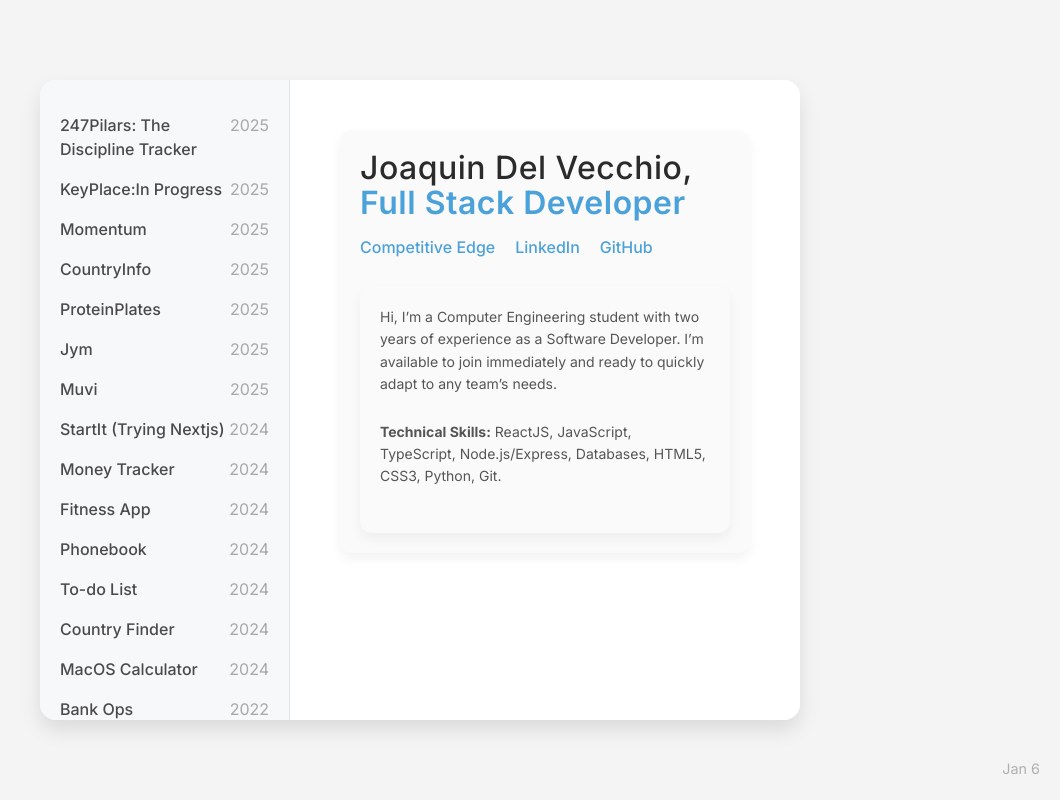
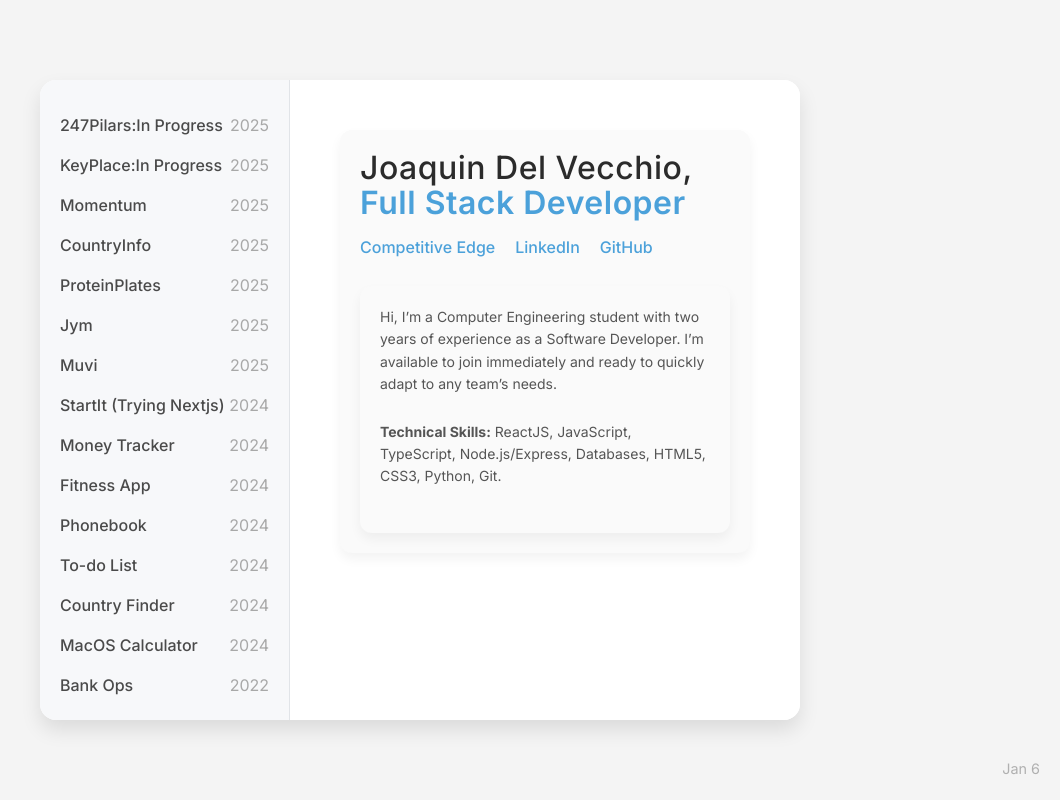
Before and after one commit to JoaDelVecchio/personalWebsite, a React (Vite) app: page / in a window 1280 px wide. Shown: the whole page, without its empty margins (220-1280 px from the left). Built offline with nearby package versions, Linux system fonts and the light colour scheme.

Commit message:
Change description for latest project added

```diff
--- a/src/App.jsx
+++ b/src/App.jsx
@@ -11,13 +11,13 @@ function App() {
 
   const projects = [
     {
-      id: "247Pilars:In Progress",
-      name: "247Pilars: The Discipline Tracker",
+      id: "247Pilars",
+      name: "247Pilars:In Progress",
       year: "2025",
       link: "https://247-pilars.vercel.app/",
       image: "247pilars.png",
       description:
-        "247Pilars is an app designed for those who embrace the grind. Inspired by the 247 lifestyle, it helps users stay disciplined, track progress, and execute their daily goals with precision.",
+        "247Pilars is The Discipline Tracker, an app designed for those who embrace the grind. Inspired by the 247 lifestyle, it helps users stay disciplined, track progress, and execute their daily goals with precision.",
       technologies: [
         "React",
         "Node.js/Express",
```
